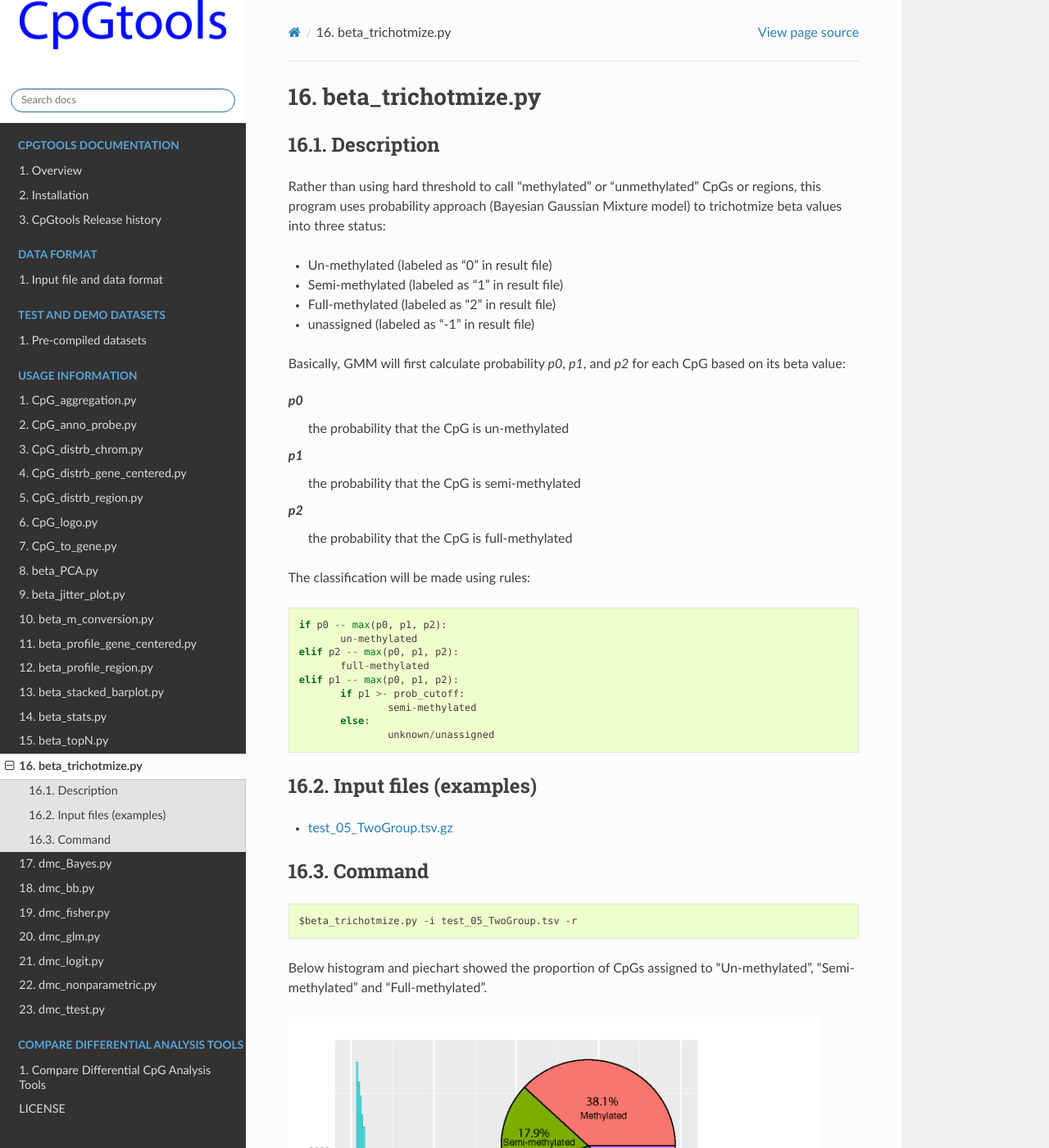
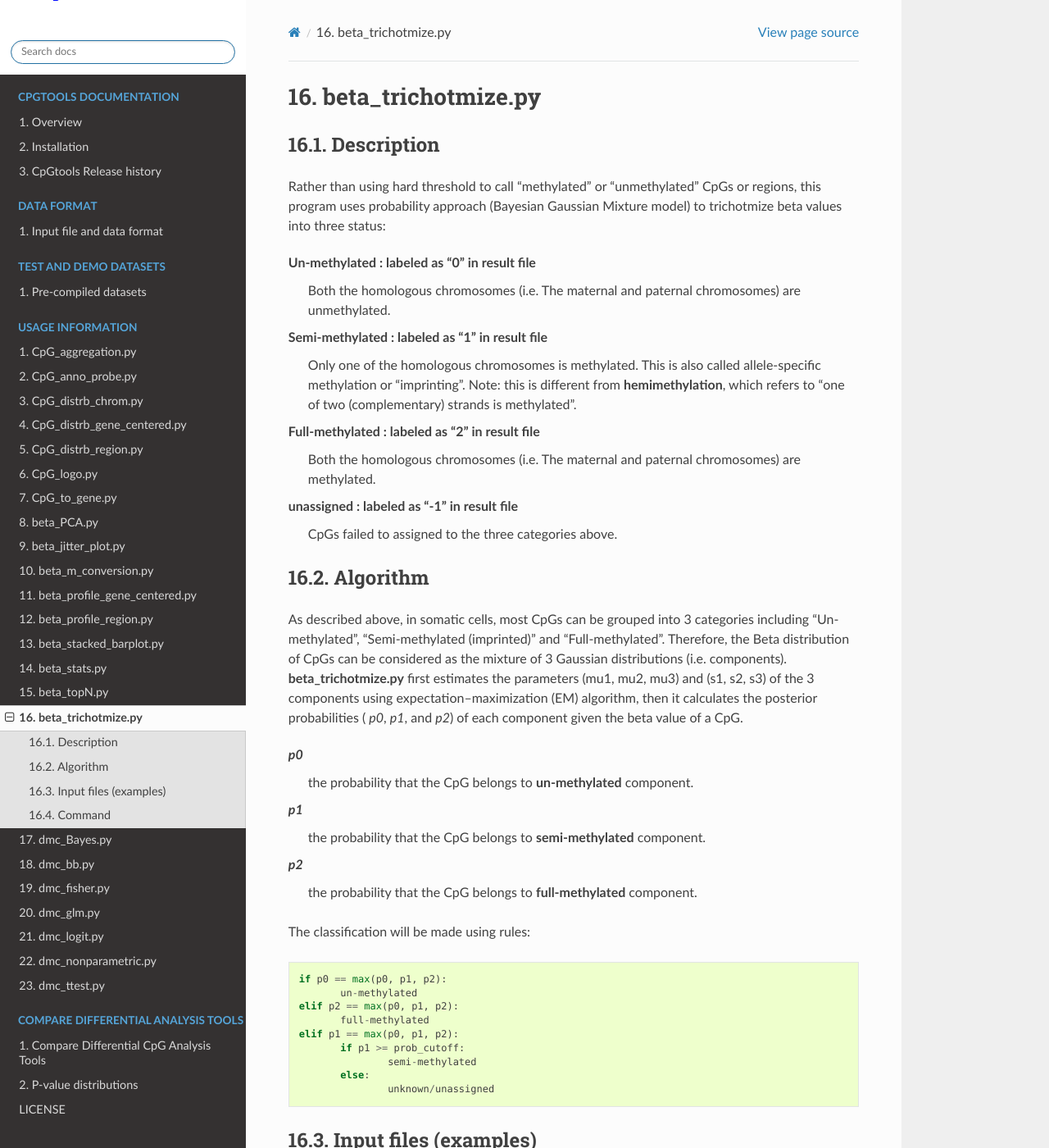
Before and after one commit to liguowang/cpgtools, a Sphinx documentation site: the page built from docs/source/demo/beta_trichotmize.rst, in a window 1280 px wide and 1400 px high. Shown: the whole window at 82% size. Built offline with Sphinx 7.4.7 and the Read the Docs theme 2.0.0, drawn with Linux system fonts in a browser that asks for light colours.

Commit message:
update docs

```diff
--- a/docs/source/demo/beta_trichotmize.rst
+++ b/docs/source/demo/beta_trichotmize.rst
@@ -7,31 +7,45 @@ Rather than using hard threshold to call "methylated" or "unmethylated" CpGs or
 this program uses probability approach (Bayesian Gaussian Mixture model) to trichotmize
 beta values into three status:
 
-- Un-methylated (labeled as "0" in result file)
-- Semi-methylated (labeled as "1" in result file)
-- Full-methylated (labeled as "2" in result file)
-- unassigned (labeled as "-1" in result file)
+Un-methylated : labeled as "0" in result file
+	Both the homologous chromosomes (i.e. The maternal and paternal chromosomes) are unmethylated.
+Semi-methylated : labeled as "1" in result file
+	Only one of the homologous chromosomes is methylated. This is also called allele-specific
+	methylation or "imprinting". Note: this is different from **hemimethylation**, which refers
+	to "one of two (complementary) strands is methylated".
+Full-methylated : labeled as "2" in result file
+	Both the homologous chromosomes (i.e. The maternal and paternal chromosomes) are methylated.
+unassigned : labeled as "-1" in result file
+	CpGs failed to assigned to the three categories above.
 
-Basically, GMM will first calculate probability *p0*, *p1*, and *p2* for each CpG based
-on its beta value:
+Algorithm
+---------
+As described above, in somatic cells, most CpGs can be grouped into 3 categories including
+"Un-methylated", "Semi-methylated (imprinted)" and "Full-methylated". Therefore, the
+Beta distribution of CpGs can be considered as the mixture of 3 Gaussian distributions
+(i.e. components). **beta_trichotmize.py** first estimates the parameters (mu1, mu2, mu3)
+and (s1, s2, s3) of the 3 components using expectation–maximization (EM) algorithm, then it
+calculates the posterior probabilities ( *p0*, *p1*, and *p2*) of each component given
+the beta value of a CpG.
+
 
 *p0*
-	the probability that the CpG is un-methylated
+	the probability that the CpG belongs to **un-methylated** component.
 *p1*
-	the probability that the CpG is semi-methylated
+	the probability that the CpG belongs to **semi-methylated**  component.
 *p2*
-	the probability that the CpG is full-methylated
+	the probability that the CpG belongs to **full-methylated** component.
 
 The classification will be made using rules:
 
 ::
 
- if p0 -- max(p0, p1, p2):
+ if p0 == max(p0, p1, p2):
  	un-methylated
- elif p2 -- max(p0, p1, p2):
+ elif p2 == max(p0, p1, p2):
  	full-methylated
- elif p1 -- max(p0, p1, p2):
- 	if p1 >- prob_cutoff:
+ elif p1 == max(p0, p1, p2):
+ 	if p1 >= prob_cutoff:
  		semi-methylated
  	else:
  	 	unknown/unassigned
--- a/docs/source/demo/dmc_Bayes.rst
+++ b/docs/source/demo/dmc_Bayes.rst
@@ -41,14 +41,14 @@ Options
   -n N_ITER, --niter-N_ITER
                         Iteration times when using MCMC Metropolis-Hastings's
                         agorithm to draw samples from the posterior
-                        distribution. default-5000
+                        distribution. default=5000
   -b N_BURN, --burnin-N_BURN
                         Number of samples to discard. Thes initial samples are
                         usually not completely valid because the Markov Chain
                         has not stabilized to the stationary distributio.
                         default-500.
   -p N_PROCESS, --processor-N_PROCESS
-                        Number of processes. default-1
+                        Number of processes. default=1
   -s SEED, --seed-SEED  The seed used by the random number generator.
                         default-99
   -o OUT_FILE, --output-OUT_FILE
```
Also changed, not shown: docs/source/compare_diff_tools.rst (+18 -0 lines), docs/source/_static/beta_pvalue_corr.png (added), docs/source/_static/beta_pvalue_dist.png (added).
